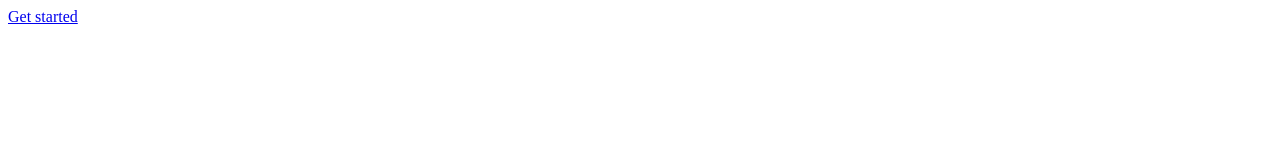
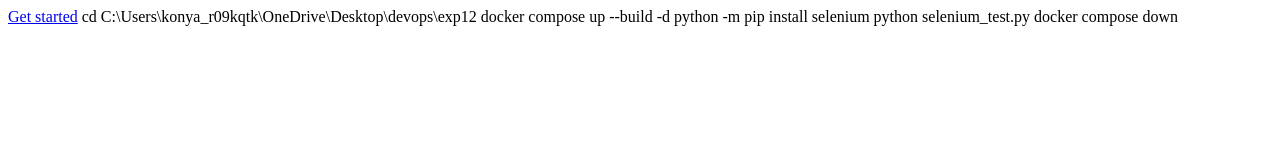
Before and after one commit to Deepika-909/cutieee, a plain HTML site: page exp12/index.html in a window 1280 px wide. Drawn offline with Linux system fonts and the light colour scheme.

Commit message:
Update index.html

```diff
--- a/exp12/index.html
+++ b/exp12/index.html
@@ -32,3 +32,9 @@ function doLogin(){
 </script>
 </body>
 </html>
+
+cd C:\Users\konya_r09kqtk\OneDrive\Desktop\devops\exp12
+docker compose up --build -d
+python -m pip install selenium
+python selenium_test.py
+docker compose down
```
